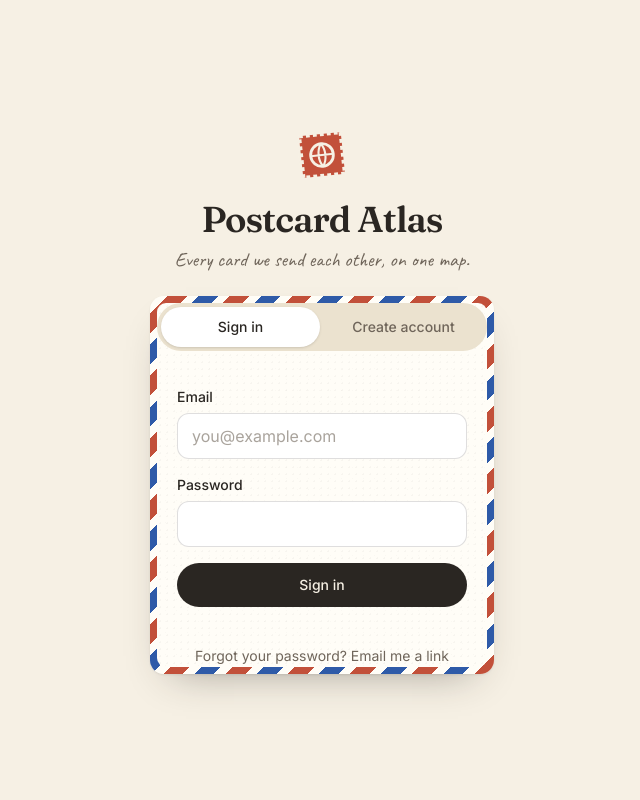
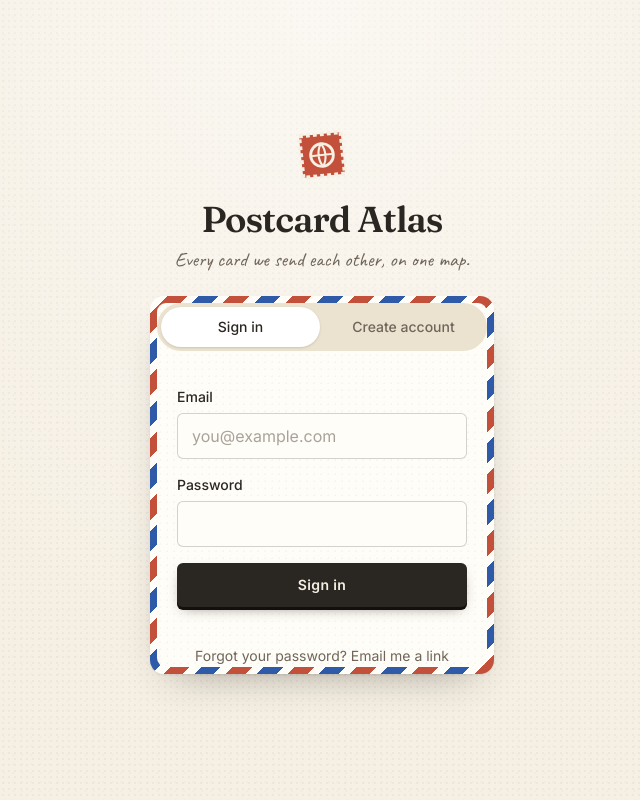
Before and after one commit to jureV11/postcard-atlas, a Next.js app: page /login in a window 1280 px wide. Shown: the whole page, without its empty margins (318-958 px from the left). Built offline with nearby package versions, Linux system fonts and the light colour scheme; no server answers.

Commit message:
Design experiment: travel-journal look across the app
Ink header with an airmail strip and stamp-red underline for the current
page, grainy journal-paper background, cards as stacked sheets of paper,
letterpress buttons, and the map as a print taped into the journal.

```diff
--- a/app/(app)/layout.tsx
+++ b/app/(app)/layout.tsx
@@ -16,7 +16,7 @@ export default async function AppLayout({ children }: { children: React.ReactNod
   return (
     <div className="min-h-dvh">
       <header
-        className="sticky top-0 z-40 border-b border-ink/10 bg-paper/85 backdrop-blur"
+        className="sticky top-0 z-40 bg-ink text-paper shadow-[0_8px_24px_-12px_rgb(42_38_34/0.6)]"
         style={{ paddingTop: "env(safe-area-inset-top)" }}
       >
         <div className="mx-auto flex h-14 max-w-7xl items-center justify-between gap-3 px-4 sm:h-16">
@@ -26,10 +26,15 @@ export default async function AppLayout({ children }: { children: React.ReactNod
           <span className="hidden sm:block">
             <NavLinks />
           </span>
-          <Link href={`/members/${member.id}`} aria-label="Your profile" className="shrink-0 rounded-full p-1">
+          <Link
+            href={`/members/${member.id}`}
+            aria-label="Your profile"
+            className="shrink-0 rounded-full p-0.5 ring-2 ring-paper/25 transition hover:ring-paper/60"
+          >
             <Avatar name={me.display_name} color={me.color} url={me.avatar_url} size={34} />
           </Link>
         </div>
+        <div className="airmail-strip" aria-hidden="true" />
       </header>
       {/* Bottom padding clears the phone tab bar */}
       <main className="mx-auto max-w-7xl px-4 pb-28 pt-5 sm:pb-16 sm:pt-6">{children}</main>
--- a/app/globals.css
+++ b/app/globals.css
@@ -18,8 +18,16 @@ html {
 }
 
 body {
-  background: var(--color-paper);
   color: var(--color-ink);
+  /* Journal paper: a warm page with a faint grain and a soft vignette */
+  background-color: var(--color-paper);
+  background-image:
+    radial-gradient(ellipse at 50% 0%, rgb(255 255 255 / 0.55), transparent 60%),
+    radial-gradient(rgb(42 38 34 / 0.045) 1px, transparent 1px),
+    radial-gradient(rgb(42 38 34 / 0.03) 1px, transparent 1px);
+  background-size: 100% 100%, 6px 6px, 9px 9px;
+  background-position: 0 0, 0 0, 3px 4px;
+  background-attachment: fixed;
 }
 
 /* In-transit postcards: dashes that march towards the recipient */
@@ -108,18 +116,36 @@ body {
 }
 
 @layer components {
+  /* A sheet of paper, with a second sheet peeking out behind it */
   .card {
-    @apply rounded-2xl border border-ink/10 bg-white/75 p-5 shadow-[0_1px_2px_rgb(42_38_34/0.04),0_4px_16px_-6px_rgb(42_38_34/0.08)];
+    @apply rounded-[6px] border border-ink/12 bg-[#fffdf8] p-5;
+    box-shadow:
+      0 1px 0 rgb(255 255 255 / 0.8) inset,
+      0 1px 2px rgb(42 38 34 / 0.06),
+      4px 5px 0 -1px #f1e8d6,
+      4px 5px 0 0 rgb(42 38 34 / 0.1),
+      0 14px 28px -18px rgb(42 38 34 / 0.35);
   }
+  /* Letterpress buttons: a solid ink block that presses into the page */
   .btn {
-    @apply inline-flex min-h-11 items-center justify-center gap-2 rounded-full bg-ink px-5 text-sm font-medium text-paper transition hover:bg-ink/85 active:scale-[0.98] disabled:pointer-events-none disabled:opacity-50;
+    @apply inline-flex min-h-11 items-center justify-center gap-2 rounded-[6px] bg-ink px-5 text-sm font-semibold tracking-wide text-paper transition-all duration-150 hover:bg-[#3a342e] active:translate-y-[2px] disabled:pointer-events-none disabled:opacity-50;
+    box-shadow:
+      0 3px 0 #120f0d,
+      0 6px 14px -6px rgb(42 38 34 / 0.6);
+  }
+  .btn:active {
+    box-shadow: 0 1px 0 #120f0d;
   }
   .btn-ghost {
-    @apply inline-flex min-h-11 items-center justify-center gap-2 rounded-full border border-ink/15 bg-white/60 px-5 text-sm font-medium transition hover:bg-white active:scale-[0.98] disabled:pointer-events-none disabled:opacity-50;
+    @apply inline-flex min-h-11 items-center justify-center gap-2 rounded-[6px] border-[1.5px] border-ink/70 bg-[#fffdf8] px-5 text-sm font-semibold transition-all duration-150 hover:bg-white active:translate-y-[2px] disabled:pointer-events-none disabled:opacity-50;
+    box-shadow: 0 2px 0 rgb(42 38 34 / 0.35);
+  }
+  .btn-ghost:active {
+    box-shadow: 0 0 0 rgb(42 38 34 / 0.35);
   }
   .input {
     /* 16px text stops iOS zooming into the field */
-    @apply block min-h-11 w-full rounded-xl border border-ink/15 bg-white px-3.5 py-2.5 text-base outline-none transition placeholder:text-ink-soft/60 focus:border-ink/40 focus:ring-4 focus:ring-ink/5;
+    @apply block min-h-11 w-full rounded-[6px] border-[1.5px] border-ink/20 bg-[#fffdf8] px-3.5 py-2.5 text-base outline-none transition placeholder:text-ink-soft/60 focus:border-stamp/70 focus:ring-4 focus:ring-stamp/12;
   }
   .label {
     @apply mb-1.5 block text-sm font-medium;
@@ -220,3 +246,37 @@ body {
     transition: none;
   }
 }
+
+/* ── Travel journal: header strip, tape, the map as a taped-in print ────── */
+
+/* A thin airmail border, e.g. under the header */
+.airmail-strip {
+  height: 5px;
+  background: repeating-linear-gradient(-45deg, #c2503a 0 10px, #fffdf7 10px 16px, #2e5aa8 16px 26px, #fffdf7 26px 32px);
+}
+
+/* Washi tape: a translucent strip with torn ends */
+.tape {
+  position: absolute;
+  z-index: 6;
+  width: 110px;
+  height: 28px;
+  background: rgb(233 196 140 / 0.72);
+  background-image: repeating-linear-gradient(90deg, rgb(255 255 255 / 0.18) 0 6px, transparent 6px 12px);
+  box-shadow: 0 1px 2px rgb(42 38 34 / 0.18);
+  pointer-events: none;
+  mask: linear-gradient(90deg, transparent 0 3px, #000 3px calc(100% - 3px), transparent calc(100% - 3px)),
+    repeating-linear-gradient(0deg, #000 0 3px, transparent 3px 5px);
+  mask-composite: add;
+}
+.tape-tl {
+  top: -12px;
+  left: 18px;
+  transform: rotate(-8deg);
+}
+.tape-tr {
+  top: -12px;
+  right: 22px;
+  transform: rotate(6deg);
+  background-color: rgb(159 199 214 / 0.7);
+}
--- a/components/Brand.tsx
+++ b/components/Brand.tsx
@@ -20,7 +20,7 @@ export function Brand({ subtitle }: { subtitle?: string }) {
       <StampIcon />
       <span className="flex flex-col leading-tight">
         <span className="font-display text-lg font-semibold tracking-tight">Postcard Atlas</span>
-        {subtitle && <span className="text-xs text-ink-soft">{subtitle}</span>}
+        {subtitle && <span className="font-hand text-base leading-none opacity-70">{subtitle}</span>}
       </span>
     </span>
   );
--- a/components/NavLinks.tsx
+++ b/components/NavLinks.tsx
@@ -20,10 +20,17 @@ export function NavLinks() {
           <Link
             key={l.href}
             href={l.href}
-            className={`rounded-full px-2.5 py-1.5 text-sm font-medium transition sm:px-3 ${
-              active ? "bg-ink text-paper" : "text-ink-soft hover:bg-ink/5 hover:text-ink"
+            aria-current={active ? "page" : undefined}
+            className={`relative px-2.5 py-1.5 text-sm font-medium transition sm:px-3 ${
+              active ? "text-paper" : "text-paper/60 hover:text-paper"
             }`}
           >
+            <span
+              aria-hidden="true"
+              className={`absolute inset-x-2.5 -bottom-0.5 h-[3px] rounded-full bg-stamp transition-all duration-200 sm:inset-x-3 ${
+                active ? "opacity-100" : "scale-x-0 opacity-0"
+              }`}
+            />
             <span className="sm:hidden">{l.short}</span>
             <span className="hidden sm:inline">{l.label}</span>
           </Link>
--- a/components/atlas/Atlas.tsx
+++ b/components/atlas/Atlas.tsx
@@ -184,8 +184,12 @@ export function Atlas({ cards, members }: { cards: MapCard[]; members: MemberWit
         </div>
       )}
 
+      {/* The map as a print taped into the journal (tape only from tablet size up) */}
+      <div className="relative">
+        <span className="tape tape-tl hidden sm:block" aria-hidden="true" />
+        <span className="tape tape-tr hidden sm:block" aria-hidden="true" />
       <div
-        className={`relative -mx-4 aspect-square max-h-[72vh] overflow-hidden border-y border-ink/10 shadow-sm sm:mx-0 sm:aspect-auto sm:h-[620px] sm:max-h-none sm:rounded-2xl sm:border lg:h-[calc(100dvh-13rem)] lg:min-h-[560px] ${
+        className={`relative -mx-4 aspect-square max-h-[72vh] overflow-hidden border-y border-ink/10 shadow-sm sm:mx-0 sm:aspect-auto sm:h-[620px] sm:max-h-none sm:rounded-[3px] sm:border-[8px] sm:border-[#fffdf8] sm:shadow-[0_2px_4px_rgb(42_38_34/0.12),0_24px_44px_-24px_rgb(42_38_34/0.55)] lg:h-[calc(100dvh-13rem)] lg:min-h-[560px] ${
           view === "globe" ? "bg-[radial-gradient(circle_at_50%_45%,#f8f3ea_0%,#ece3d2_70%)]" : "bg-[#f3ede1]"
         }`}
       >
@@ -257,6 +261,7 @@ export function Atlas({ cards, members }: { cards: MapCard[]; members: MemberWit
             membersById={membersById}
           />
         )}
+      </div>
       </div>
 
       {replay.active && (
```
